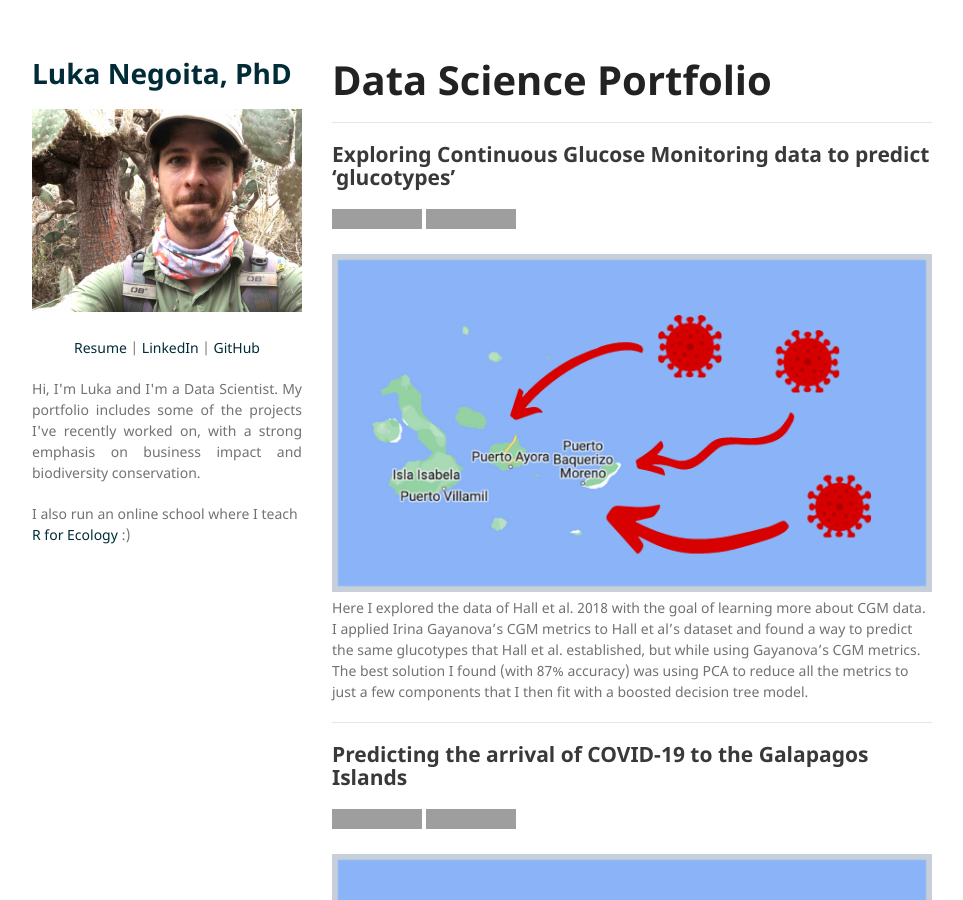
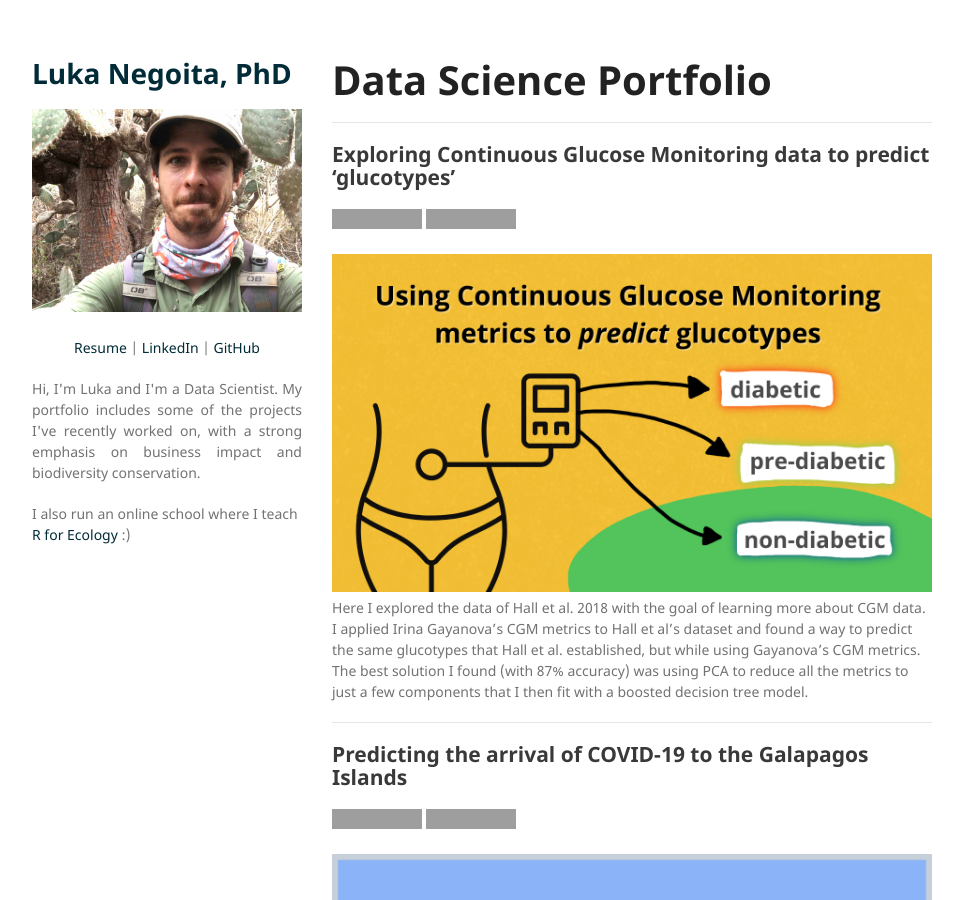
Before and after one commit to LukaNeg/LukaNeg.github.io, a Jekyll site: the page built from index.md, in a window 1280 px wide and 900 px high. Shown: the whole window, without its empty margins (158-1121 px from the left). Built offline with Jekyll 4.4.1, drawn with Linux system fonts in a browser that asks for light colours; our own code applies the rules of GitHub Pages for plain Markdown files; grey boxes are pictures that could not be loaded.

Commit message:
add image to cgm post

```diff
--- a/index.md
+++ b/index.md
@@ -11,7 +11,7 @@
 <a href="https://github.com/LukaNeg/CGM-exploration" target="_blank"><img src = "https://img.shields.io/badge/GitHub-View%20Repository-1077b8?logo=github" alt = "View Github Repository"></a>
 </p>
 
-<center><img src="/images/coronavirus_thumb.png"></center>
+<center><img src="/images/exploring-CGMs.png"></center>
 Here I explored the data of Hall et al. 2018 with the goal of learning more about CGM data. I applied Irina Gayanova's CGM metrics to Hall et al's dataset and found a way to predict the same glucotypes that Hall et al. established, but while using Gayanova's CGM metrics. The best solution I found (with 87% accuracy) was using PCA to reduce all the metrics to just a few components that I then fit with a boosted decision tree model.
 
 ---
```
Also changed, not shown: images/exploring-CGMs.png (added).
